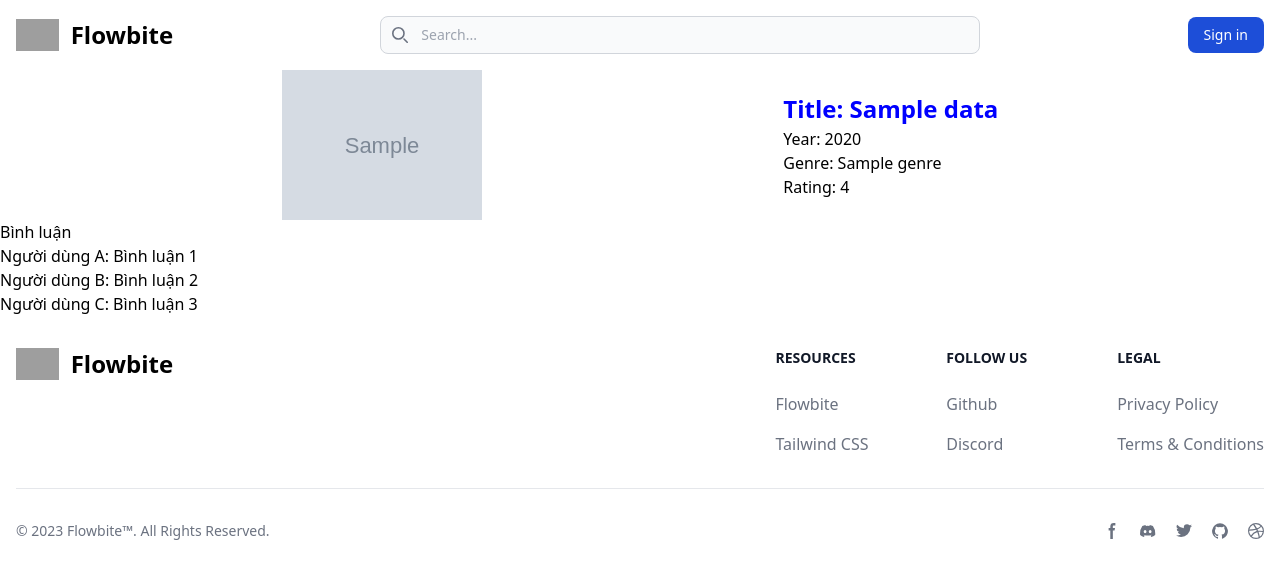
After one commit to vandanghuy120385/PHP_Miniproject, a PHP site: template views/detail.php in a window 1280 px wide. The commit adds this page. Shown: the top 579 px of the page. Run offline with PHP 8.4, Linux system fonts and the light colour scheme; the template is opened without the code that fills it: most values are stand-ins (such as "Sample title", 1, 10 or a date in 2020); grey boxes marked "Sample" are stand-in pictures; some libraries are stand-ins or nearby versions; grey boxes are pictures that could not be loaded.

Commit message:
create detail page

```diff
--- a/utilities/DBConn.php
+++ b/utilities/DBConn.php
@@ -6,7 +6,7 @@ class DBConn
     {
         $servername = 'localhost';
         $username = 'root';
-        $password = '15112002'; // change your password here
+        $password = ''; // change your password here
         $database = 'imdb';
         $this->conn = mysqli_connect($servername, $username, $password);
         if (!$this->conn) {
--- /dev/null
+++ b/views/detail.php
@@ -0,0 +1,52 @@
+<?php
+require_once "views/header.php";
+?>
+<!DOCTYPE html>
+<html>
+<head>
+    <title>Movie Information</title>
+    <style>
+        .container {
+            display: flex;
+            align-items: center;
+            justify-content: space-evenly;
+        }
+
+        .poster {
+            width: 200px;
+            margin-right: 20px;
+        }
+
+        .movie-info {
+            font-size: 16px;
+        }
+
+        .movie-info h2 {
+            margin-top: 0;
+        }
+    </style>
+</head>
+<body>
+    <div class="container">
+        <img src="<?php echo $data['poster']?>" alt="Movie Poster" class="poster">
+        <div class="movie-info">
+            <h2 style="font-weight: bold; color: blue; font-size: 24px;">Title: <?php echo $data['title']?> </h2>
+            <p>Year:  <?php echo $data['released_year'] ?> </p>
+            <p>Genre:  <?php echo $data['genre'] ?> </p>
+            <p>Rating:  <?php echo $data['imdb_rating'] ?> </p>
+        </div>
+    </div>
+    <div class="comments">
+    <h3>Bình luận</h3>
+    <ul>
+      <li>Người dùng A: Bình luận 1</li>
+      <li>Người dùng B: Bình luận 2</li>
+      <li>Người dùng C: Bình luận 3</li>
+    </ul>
+  </div>
+</body>
+</html>
+
+<?php
+require_once "views/footer.php";
+?>
--- a/views/header.php
+++ b/views/header.php
@@ -4,7 +4,7 @@
 <head>
     <meta charset="UTF-8">
     <meta name="viewport" content="width=<, initial-scale=1.0">
-    <title>Document</title>
+    <title>IMDB</title>
 </head>
 
 <body>
--- a/views/homepage/TopMovie.php
+++ b/views/homepage/TopMovie.php
@@ -6,11 +6,13 @@
             <?php
             foreach($data as $row){
             ?>
+            <a href = "?mod=movie&act=detail&id=<?php echo $row['movie_id'];?>">
             <div class="flex flex-col max-w-[280px] mx-2 px-2 py-1 justify-center" id="<?php echo $row['movie_id']?>">
                 <img src="<?php echo $row['poster']?>" alt="<?php echo $row['title']?>" width="185px" height="274px">
-                <h2 class="flex flex-wrap"><?php echo $row['title']?></h2>
+                <h2 class="flex flex-wrap"><?php echo $row['title'] ?></h2>
                 <p>Imdb: <?php echo $row['imdb_rating']?></p>
             </div>
+            </a>
             <?php } ?>
         </div>
     </div>
```
Also changed, not shown: controllers/CommentController.php (added, +10 -0 lines), controllers/HomePageController.php (+7 -0 lines), index.php (+76 -9 lines), services/CommentService.php (added, +12 -0 lines), services/MovieService.php (+8 -1 lines).
